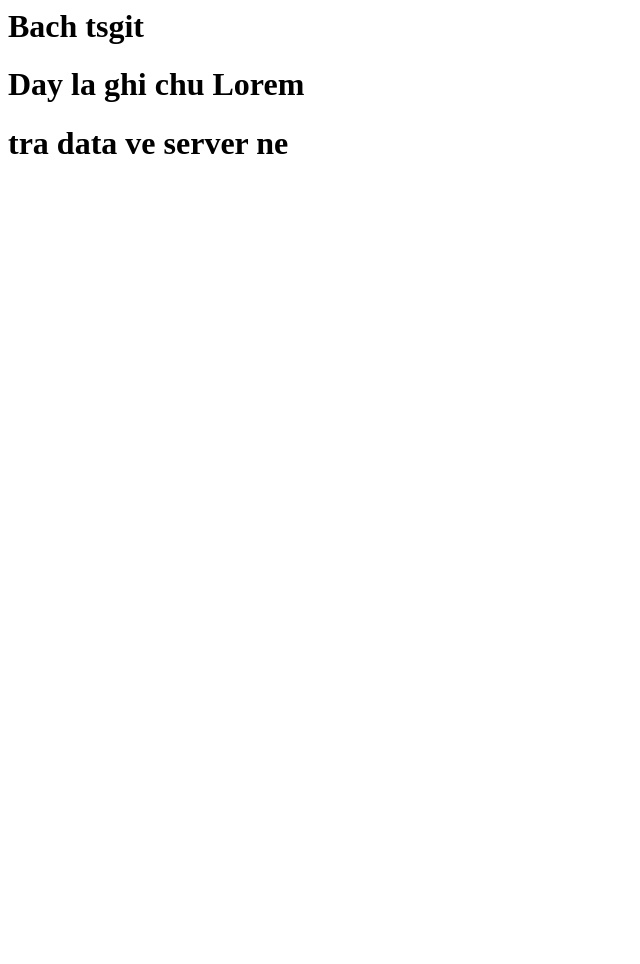
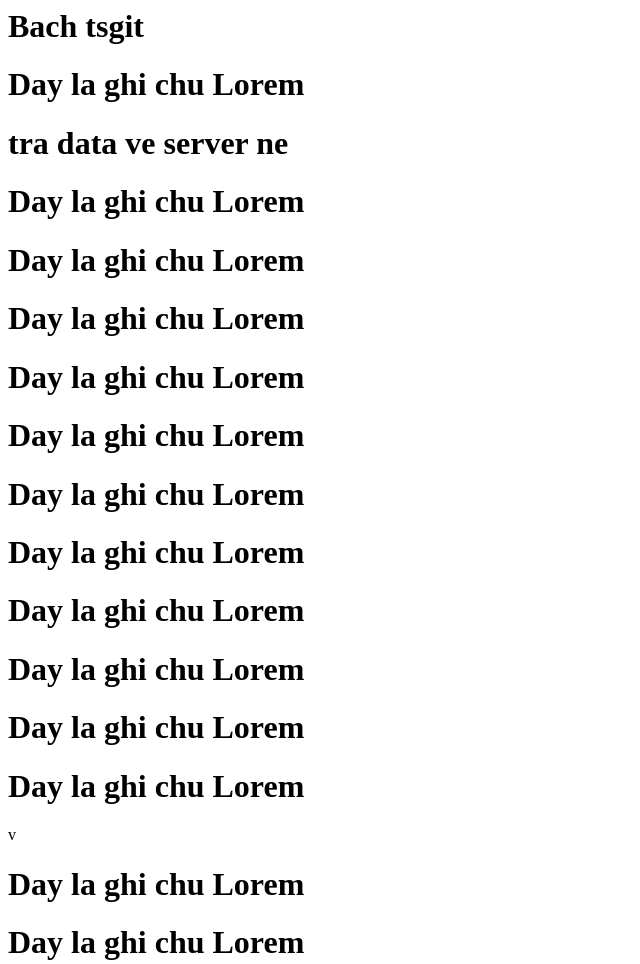
Before and after one commit to bachcoderr/test_git, a plain HTML site: page index.html in a window 1280 px wide. Shown: the whole page, without its empty margins (0-640 px from the left). Before the commit the page ends 800 px from the top, so only its background shows below. Drawn offline with Linux system fonts and the light colour scheme.

Commit message:
Update index.html

```diff
--- a/index.html
+++ b/index.html
@@ -1,3 +1,13 @@
 <h1>Bach tsgit</h1>
 <h1>Day la ghi chu Lorem</h1>
 <h1>tra data ve server ne</h1>
+<h1>Day la ghi chu Lorem</h1>
+<h1>Day la ghi chu Lorem</h1><h1>Day la ghi chu Lorem</h1>
+<h1>Day la ghi chu Lorem</h1>
+
+<h1>Day la ghi chu Lorem</h1>
+
+<h1>Day la ghi chu Lorem</h1>
+<h1>Day la ghi chu Lorem</h1>
+<h1>Day la ghi chu Lorem</h1><h1>Day la ghi chu Lorem</h1><h1>Day la ghi chu Lorem</h1><h1>Day la ghi chu Lorem</h1>v
+<h1>Day la ghi chu Lorem</h1><h1>Day la ghi chu Lorem</h1>
```
